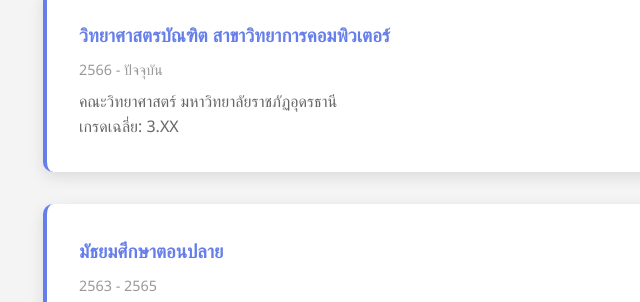
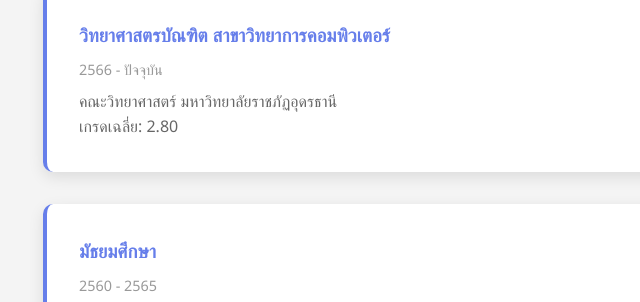
Before and after one commit to OkayOkay101/okayokay101.github.io, a plain HTML site: page index.html in a window 1280 px wide. Shown: the part 2226-2528 px from the top of the page, 197-837 px from the left. Drawn offline with Linux system fonts and the light colour scheme.

Commit message:
Update index.html

```diff
--- a/index.html
+++ b/index.html
@@ -501,11 +501,11 @@
             <h3>วิทยาศาสตรบัณฑิต สาขาวิทยาการคอมพิวเตอร์</h3>
             <div class="date">2566 - ปัจจุบัน</div>
             <p>คณะวิทยาศาสตร์ มหาวิทยาลัยราชภัฏอุดรธานี</p>
-            <p>เกรดเฉลี่ย: 3.XX</p>
+            <p>เกรดเฉลี่ย: 2.80</p>
           </div>
           <div class="timeline-item">
-            <h3>มัธยมศึกษาตอนปลาย</h3>
-            <div class="date">2563 - 2565</div>
+            <h3>มัธยมศึกษา</h3>
+            <div class="date">2560 - 2565</div>
             <p>โรงเรียน อุดรพิทยานุกูล</p>
             <p>แผนการเรียน: วิทย์-คณิต</p>
           </div>
```
